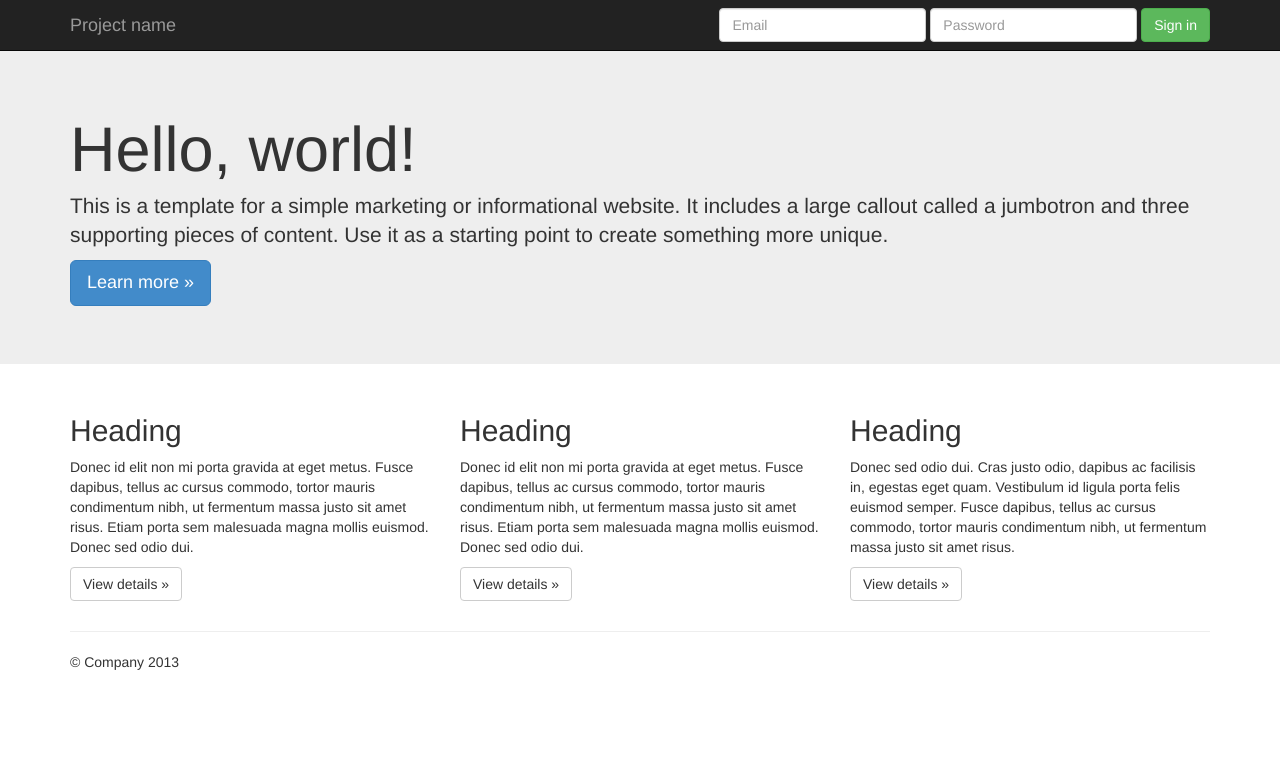
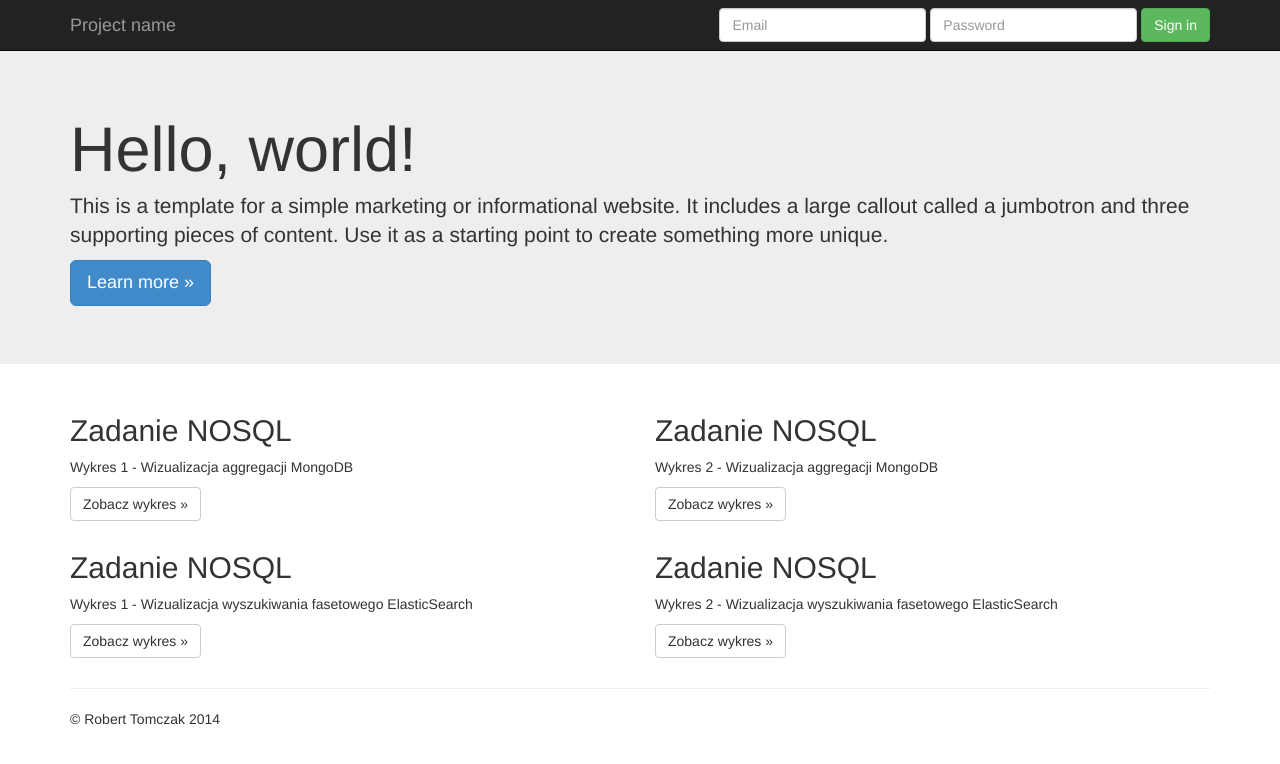
Before and after one commit to roberttomczak/roberttomczak.github.com, a plain HTML site: page index.html in a window 1280 px wide. Drawn offline with nearby package versions, Linux system fonts and the light colour scheme.

Commit message:
Zmiana wcięć, dodanie artykulow i linkow

```diff
--- a/index.html
+++ b/index.html
@@ -65,27 +65,34 @@
     <div class="container">
 		<!-- Example row of columns -->
 		<div class="row">
-        <div class="col-md-4">
-          <h2>Heading</h2>
-          <p>Donec id elit non mi porta gravida at eget metus. Fusce dapibus, tellus ac cursus commodo, tortor mauris condimentum nibh, ut fermentum massa justo sit amet risus. Etiam porta sem malesuada magna mollis euismod. Donec sed odio dui. </p>
-          <p><a class="btn btn-default" href="#" role="button">View details &raquo;</a></p>
+			<div class="col-md-6">
+				<h2>Zadanie NOSQL</h2>
+				<p>Wykres 1 - Wizualizacja aggregacji MongoDB </p>
+				<p><a class="btn btn-default" href="charts/chart1.html" role="button">Zobacz wykres &raquo;</a></p>
 			</div>
-        <div class="col-md-4">
-          <h2>Heading</h2>
-          <p>Donec id elit non mi porta gravida at eget metus. Fusce dapibus, tellus ac cursus commodo, tortor mauris condimentum nibh, ut fermentum massa justo sit amet risus. Etiam porta sem malesuada magna mollis euismod. Donec sed odio dui. </p>
-          <p><a class="btn btn-default" href="#" role="button">View details &raquo;</a></p>
+			<div class="col-md-6">
+				<h2>Zadanie NOSQL</h2>
+				<p>Wykres 2 - Wizualizacja aggregacji MongoDB </p>
+			<p><a class="btn btn-default" href="charts/chart2.html" role="button">Zobacz wykres &raquo;</a></p>
 			</div>
-        <div class="col-md-4">
-          <h2>Heading</h2>
-          <p>Donec sed odio dui. Cras justo odio, dapibus ac facilisis in, egestas eget quam. Vestibulum id ligula porta felis euismod semper. Fusce dapibus, tellus ac cursus commodo, tortor mauris condimentum nibh, ut fermentum massa justo sit amet risus.</p>
-          <p><a class="btn btn-default" href="#" role="button">View details &raquo;</a></p>
+		</div>
+		<div class="row">
+			<div class="col-md-6">
+				<h2>Zadanie NOSQL</h2>
+				<p>Wykres 1 - Wizualizacja wyszukiwania fasetowego ElasticSearch</p>
+				<p><a class="btn btn-default" href="charts/chart3.html" role="button">Zobacz wykres &raquo;</a></p>
+			</div>
+			<div class="col-md-6">
+				<h2>Zadanie NOSQL</h2>
+				<p>Wykres 2 - Wizualizacja wyszukiwania fasetowego ElasticSearch </p>
+				<p><a class="btn btn-default" href="charts/chart4.html" role="button">Zobacz wykres &raquo;</a></p>
 			</div>
 		</div>
 
 		<hr>
 
       <footer>
-        <p>&copy; Company 2013</p>
+        <p>&copy; Robert Tomczak 2014</p>
       </footer>
     </div> <!-- /container -->
 
```
Lines whose indentation alone changed are shown as unchanged.
